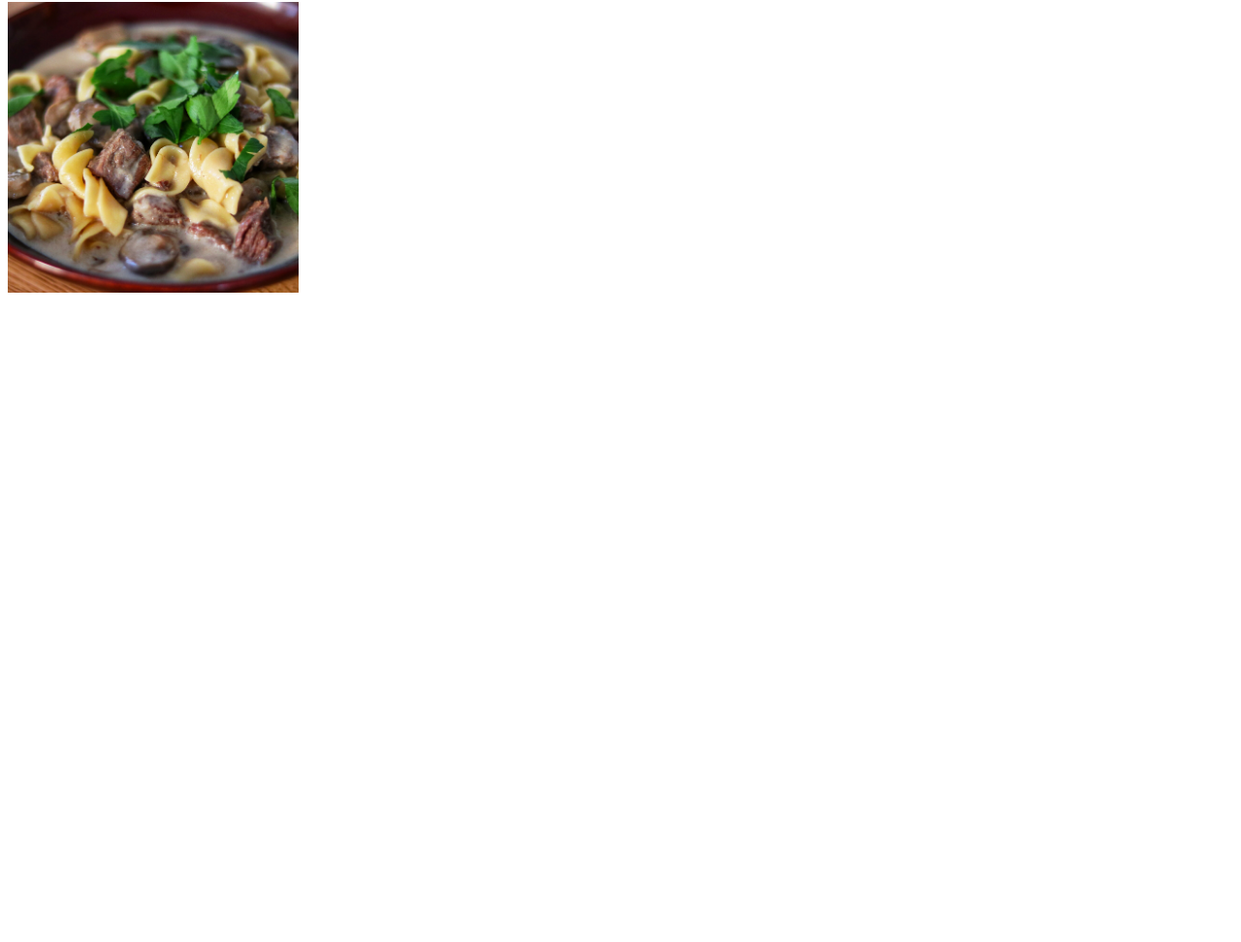
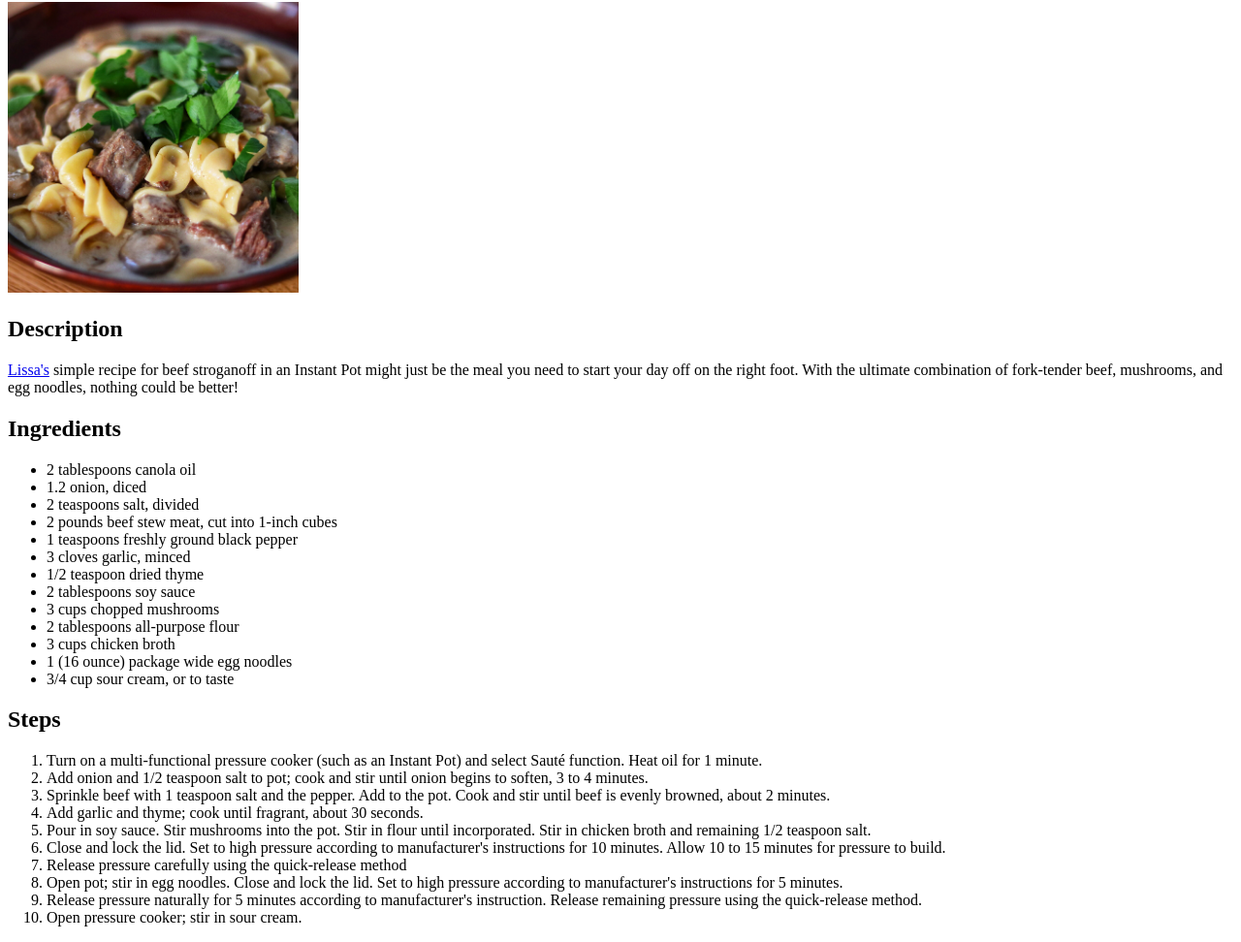
Before and after one commit to gracehjy/odin-recipes, a plain HTML site: page recipes/instant-pot-beef-stroganoff.html in a window 1280 px wide. Shown: the part 78-1050 px from the top of the page at 97% size. Before the commit the page ends 800 px from the top, so only its background shows below. Drawn offline with Linux system fonts and the light colour scheme.

Commit message:
Add Recipe info to all recipe pages

```diff
--- a/recipes/instant-pot-beef-stroganoff.html
+++ b/recipes/instant-pot-beef-stroganoff.html
@@ -7,5 +7,36 @@
     <body>
         <h1>Beef Stroganoff for Instant Pot</h1>
         <img src="../images/beef-stroganoff.jpg" alt="beef stroganoff" width="300px">
+        <h2>Description</h2>
+        <p><a href="https://www.allrecipes.com/cook/1437524">Lissa's</a> simple recipe for beef stroganoff in an Instant Pot might just be the meal you need to start your day off on the right foot. With the ultimate combination of fork-tender beef, mushrooms, and egg noodles, nothing could be better!</p>
+        <h2>Ingredients</h2>
+        <ul>
+            <li>2 tablespoons canola oil</li>
+            <li>1.2 onion, diced</li>
+            <li>2 teaspoons salt, divided</li>
+            <li>2 pounds beef stew meat, cut into 1-inch cubes</li>
+            <li>1 teaspoons freshly ground black pepper</li>
+            <li>3 cloves garlic, minced</li>
+            <li>1/2 teaspoon dried thyme</li>
+            <li>2 tablespoons soy sauce</li>
+            <li>3 cups chopped mushrooms</li>
+            <li>2 tablespoons all-purpose flour</li>
+            <li>3 cups chicken broth</li>
+            <li>1 (16 ounce) package wide egg noodles</li>
+            <li>3/4 cup sour cream, or to taste</li>
+        </ul>
+        <h2>Steps</h2>
+        <ol>
+            <li>Turn on a multi-functional pressure cooker (such as an Instant Pot) and select Sauté function. Heat oil for 1 minute.</li>
+            <li>Add onion and 1/2 teaspoon salt to pot; cook and stir until onion begins to soften, 3 to 4 minutes.</li>
+            <li>Sprinkle beef with 1 teaspoon salt and the pepper. Add to the pot. Cook and stir until beef is evenly browned, about 2 minutes.</li>
+            <li>Add garlic and thyme; cook until fragrant, about 30 seconds.</li>
+            <li>Pour in soy sauce. Stir mushrooms into the pot. Stir in flour until incorporated. Stir in chicken broth and remaining 1/2 teaspoon salt.</li>
+            <li>Close and lock the lid. Set to high pressure according to manufacturer's instructions for 10 minutes. Allow 10 to 15 minutes for pressure to build.</li>
+            <li>Release pressure carefully using the quick-release method</li>
+            <li>Open pot; stir in egg noodles. Close and lock the lid. Set to high pressure according to manufacturer's instructions for 5 minutes.</li>
+            <li>Release pressure naturally for 5 minutes according to manufacturer's instruction. Release remaining pressure using the quick-release method.</li>
+            <li>Open pressure cooker; stir in sour cream.</li>
+        </ol>
     </body>
 </html>
```
Also changed, not shown: recipes/air-fryer-chicken-and-potatoes.html (+24 -0 lines), recipes/lamb-souvlaki.html (+19 -0 lines).
